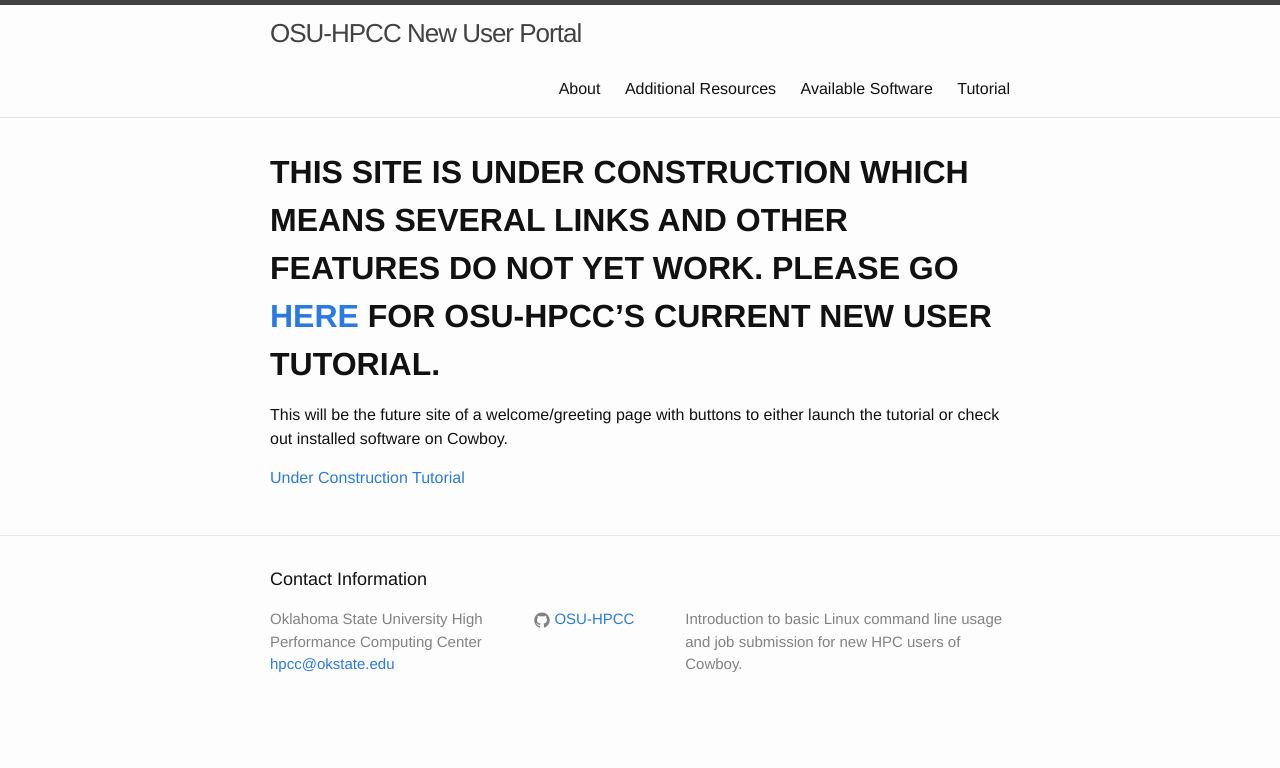
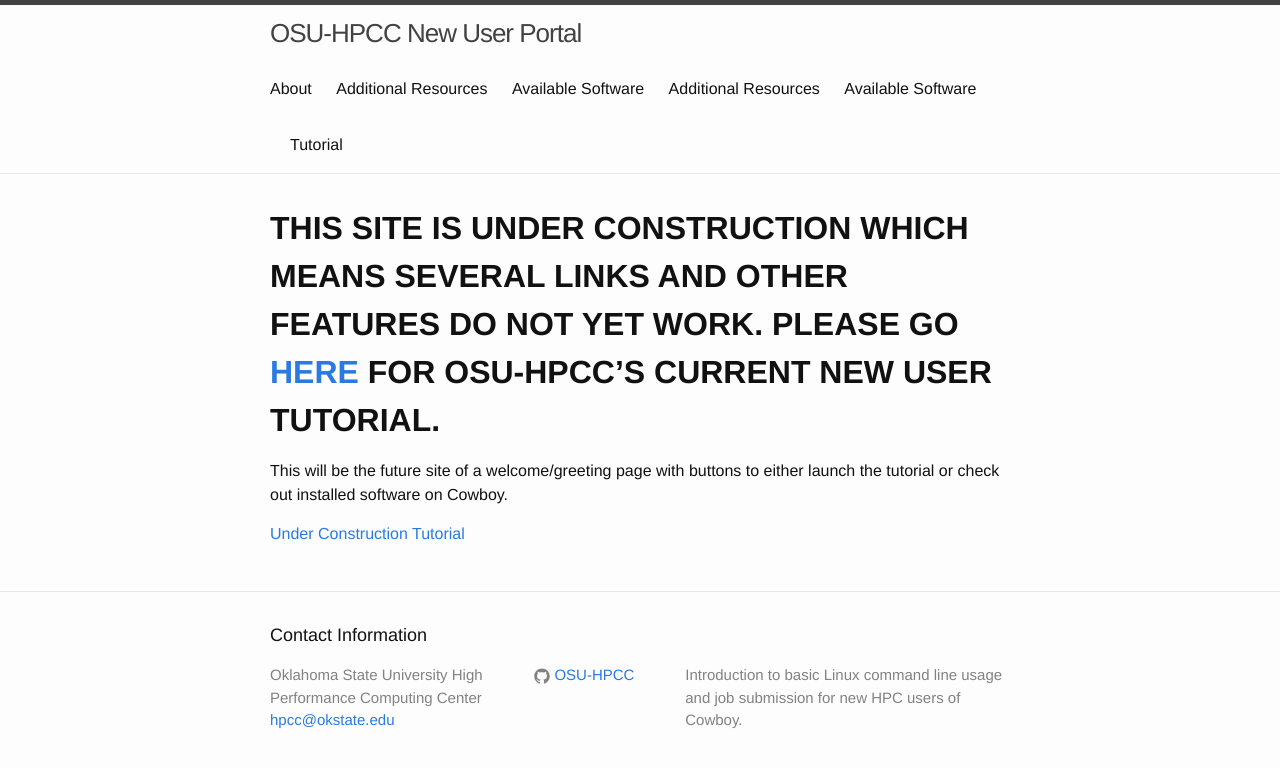
Before and after one commit to OSU-HPCC/New-User-Tutorial, a Jekyll site: the page built from index.md, in a window 1280 px wide. Shown: the top 768 px of the page. Built offline with Jekyll 4.4.1, drawn with Linux system fonts in a browser that asks for light colours.

Commit message:
Header links fixed for new site structure.

```diff
--- a/_includes/header.html
+++ b/_includes/header.html
@@ -21,6 +21,8 @@
           {% endif %}
           {% endif %}
         {% endfor %}
+        <a class="page-link" href="https://github.com/OSU-HPCC/New-User-Tutorial/blob/master/misc/additionalresources.md">Additional Resources</a>
+        <a class="page-link" href="https://github.com/OSU-HPCC/module-list/tree/master/availablesoftware">Available Software</a>
         <a class="page-link" href="{{ "/loggingin.html" | prepend: site.baseurl }}">Tutorial</a>
       </div>
     </nav>
```
